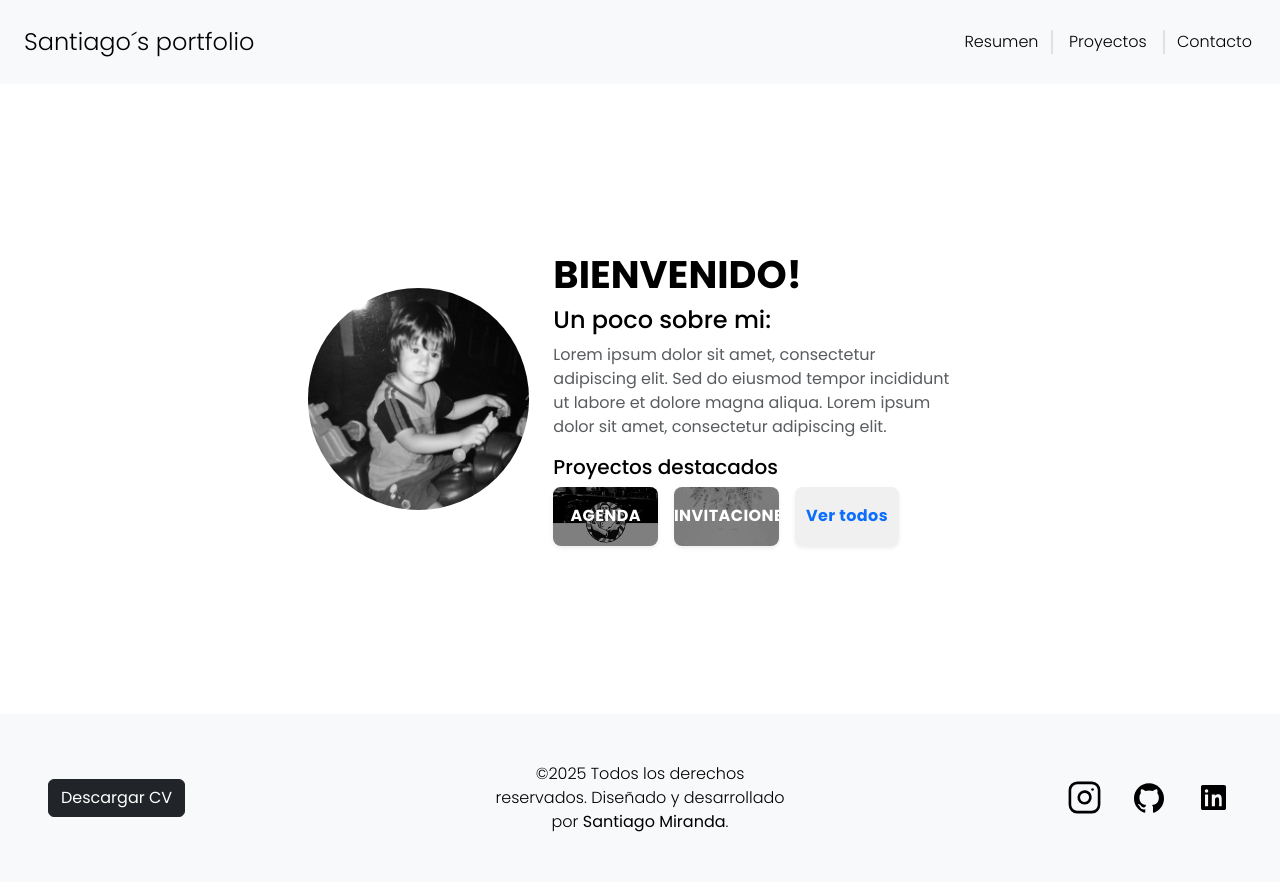
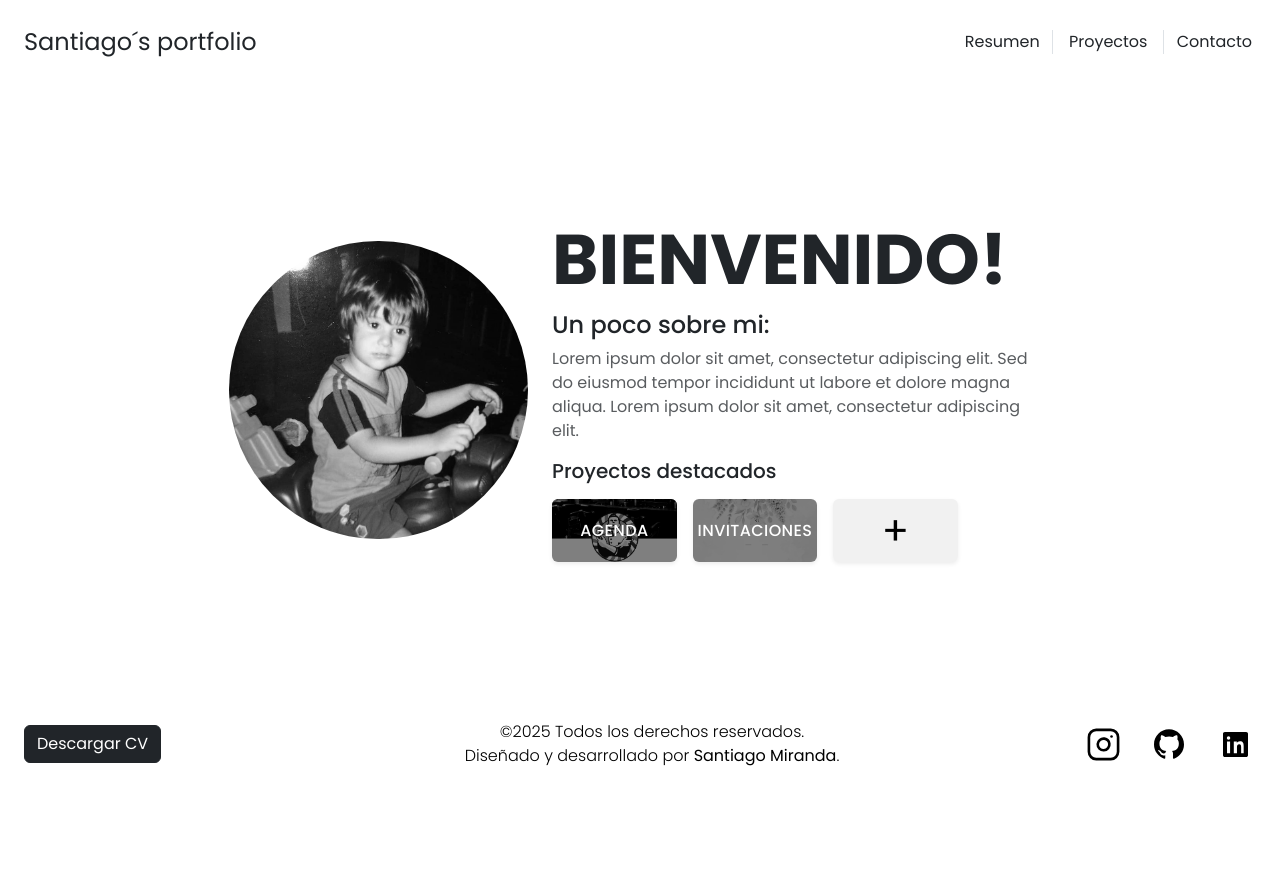
Before and after one commit to Santicamejo/Vitae, a plain HTML site: page index.html in a window 1280 px wide. After the commit the page ends 800 px from the top, so only its background shows below. Drawn offline with nearby package versions, Linux system fonts and the light colour scheme; a web font is replaced by a local one.

Commit message:
Finalizacion de la vista desktop landingpage

```diff
--- a/index.html
+++ b/index.html
@@ -10,62 +10,50 @@
 
     <title>Curriculum vitae</title>
 </head>
-<body class="layout">
+<body>
 
-  <header class="container-fluid p-4 bg-light">
-
+  <header class="container-fluid p-4 mb-5">
     <article class="row justify-content-between align-items-center">
-
-      <a href="index.html" class="col-4 m-0 fs-4 text-reset text-decoration-none">Santiago´s portfolio</a>
-
+      <div class="col-4 m-0 fs-4 text-decoration-none">
+        <a href="index.html" class="text-reset text-decoration-none">Santiago´s portfolio</a>
+      </div>
       <ul class="col-4 list-inline text-end m-0 fs-6 p-0 me-3">
         <li class="list-inline-item"><a href="resumen.html" class="u-underline text-reset text-decoration-none">Resumen</a></li>
-        <li class="list-inline-item border-2 border-start border-end pe-3 ps-3"><a href="proyectos.html" class="u-underline text-reset text-decoration-none">Proyectos</a></li>
+        <li class="list-inline-item border-1 border-start border-end pe-3 ps-3"><a href="proyectos.html" class="u-underline text-reset text-decoration-none">Proyectos</a></li>
         <li class="list-inline-item"><a href="contacto.html" class="u-underline text-reset text-decoration-none">Contacto</a></li>
       </ul>
-
     </article>
-
   </header>
 
   <main class="container" id="hero">
-
     <section class="row justify-content-center align-items-center" id="hero-contenido">
-        <article class="col-4 p-0">
+        <aside class="col-4 p-0">
           <img src="assets/MiFoto.png" alt="" class="img-fluid rounded-circle object-fit-cover ">
-        </article>
-
-        <article class="col-8 text-start ps-4">
-
+        </aside>
+        <article class="col-7 text-start ps-4" id="presentacion">
           <h1 id="titulo" class="text-uppercase">bienvenido!</h1>
-
           <div class="my-2">
             <h2 class="fs-4">Un poco sobre mi:</h2>
             <p class="text-body-secondary fw-normal">
               Lorem ipsum dolor sit amet, consectetur adipiscing elit. Sed do eiusmod tempor incididunt ut labore et dolore magna aliqua. Lorem ipsum dolor sit amet, consectetur adipiscing elit.
           </div>
-
           <h2 class="fs-5">Proyectos destacados</h2>
-
-          <article class="row ms-0 gap-3">
-
+          <article class="row ms-0 gap-3 pt-2">
             <div class="col-3 m-0 p-0">
-                <a href="#" target="_blank" class="proyecto bg-agenda rounded-3 shadow-sm text-decoration-none">
+                <a href="#" target="_blank" class="proyecto bg-agenda rounded-2 shadow-sm text-decoration-none">
                   <span class="proyecto__mask"></span>
                   <span class="proyecto__label">Agenda</span>
                 </a>
             </div>
-
             <div class="col-3 m-0 p-0">
-              <a href="https://invitaciones.softuydevs.com/" target="_blank" class="proyecto bg-invitaciones rounded-3 shadow-sm text-decoration-none">
+              <a href="https://invitaciones.softuydevs.com/" target="_blank" class="proyecto bg-invitaciones rounded-2 shadow-sm text-decoration-none">
                 <span class="proyecto__mask"></span>
                 <span class="proyecto__label">INVITACIONES</span>
               </a>
             </div>
-
             <div class="col-3 m-0 p-0">
-              <a href="proyectos.html" id="proyecto-tres" class="proyecto proyecto--vermas rounded-3 shadow-sm text-decoration-none">
-                <span class="proyecto__label text-primary">Ver todos</span>
+              <a href="proyectos.html" id="proyecto-tres" class="proyecto--vermas rounded-2 shadow-sm text-decoration-none">
+                <span class="proyecto__label text-primary fw-normal fs-1 text-reset">+</span>
               </a>
             </div>
           </article>
@@ -73,42 +61,32 @@
     </section>
   </main>
 
-  <footer class="container-fluid bg-light">
-
+  <footer class="mt-5 p-4">
     <article class="row justify-content-between align-items-center">
-
-      <article class="d-flex col-4 justify-content-start align-items-center ps-5">
+      <article class="col-4">
         <a href="assets/Curriculum-01-08-25.pdf" download="SantiagoMiranda-CV.pdf" class="btn btn-dark">
           Descargar CV
         </a>
       </article>
-
-      <div class="col-3 text-center py-5 ">&copy;2025 Todos los derechos reservados. Diseñado y desarrollado por <strong>Santiago Miranda</strong>.</div>
-
-      <article class="d-flex col-4 justify-content-end align-items-center">
-
-        <a href="https://www.instagram.com/sannti.camejo/" target="_blank" rel="noopener" class="col-2 text-decoration-none">
+      <div class="col-4 text-center fw-light">&copy;2025 Todos los derechos reservados. <br> Diseñado y desarrollado por <strong class="">Santiago Miranda</strong>.</div>
+      <article class="col-4 row justify-content-end align-items-center">
+        <a href="https://www.instagram.com/sannti.camejo/" target="_blank" rel="noopener" class="col-2 text-decoration-none text-center">
           <svg width="35" height="35" viewBox="0 0 24 24" fill="none" stroke="currentColor" stroke-width="1.8" stroke-linecap="round" stroke-linejoin="round" role="img" aria-label="Instagram">
             <rect x="2" y="2" width="20" height="20" rx="5"></rect>
             <path d="M16 11.37A4 4 0 1 1 12.63 8 4 4 0 0 1 16 11.37z"></path>
             <line x1="17.5" y1="6.5" x2="17.51" y2="6.5"></line>
           </svg>
         </a>
-
-        <a href="https://github.com/santicamejo" target="_blank" rel="noopener" class="col-2 text-decoration-none">
-            <svg width="30" height="30" viewBox="0 0 24 24" fill="currentColor" role="img" aria-label="GitHub"><path d="M12 .297C5.37.297 0 5.67 0 12.348c0 5.302 3.438 9.8 8.205 11.387.6.113.82-.262.82-.582 0-.288-.01-1.053-.017-2.067-3.338.73-4.042-1.61-4.042-1.61-.546-1.387-1.334-1.757-1.334-1.757-1.09-.758.083-.742.083-.742 1.204.085 1.838 1.239 1.838 1.239 1.072 1.86 2.812 1.323 3.495 1.011.108-.787.42-1.323.763-1.628-2.665-.306-5.466-1.357-5.466-6.039 0-1.334.474-2.422 1.25-3.276-.126-.307-.542-1.544.118-3.216 0 0 1.02-.327 3.346 1.25a11.62 11.62 0 0 1 3.05-.41c1.036.004 2.089.141 3.05.41 2.325-1.577 3.343-1.25 3.343-1.25.662 1.672.246 2.909.121 3.216.78.854 1.25 1.942 1.25 3.276 0 4.694-2.806 5.727-5.48 6.027.43.373.815 1.107.815 2.233 0 1.613-.015 2.913-.015 3.31 0 .325.216.703.826.58C20.565 22.143 24 17.65 24 12.348 24 5.67 18.627.297 12 .297z"/> </svg>
+        <a href="https://github.com/santicamejo" target="_blank" rel="noopener" class="col-2 text-decoration-none text-center">
+          <svg width="30" height="30" viewBox="0 0 24 24" fill="currentColor" role="img" aria-label="GitHub"><path d="M12 .297C5.37.297 0 5.67 0 12.348c0 5.302 3.438 9.8 8.205 11.387.6.113.82-.262.82-.582 0-.288-.01-1.053-.017-2.067-3.338.73-4.042-1.61-4.042-1.61-.546-1.387-1.334-1.757-1.334-1.757-1.09-.758.083-.742.083-.742 1.204.085 1.838 1.239 1.838 1.239 1.072 1.86 2.812 1.323 3.495 1.011.108-.787.42-1.323.763-1.628-2.665-.306-5.466-1.357-5.466-6.039 0-1.334.474-2.422 1.25-3.276-.126-.307-.542-1.544.118-3.216 0 0 1.02-.327 3.346 1.25a11.62 11.62 0 0 1 3.05-.41c1.036.004 2.089.141 3.05.41 2.325-1.577 3.343-1.25 3.343-1.25.662 1.672.246 2.909.121 3.216.78.854 1.25 1.942 1.25 3.276 0 4.694-2.806 5.727-5.48 6.027.43.373.815 1.107.815 2.233 0 1.613-.015 2.913-.015 3.31 0 .325.216.703.826.58C20.565 22.143 24 17.65 24 12.348 24 5.67 18.627.297 12 .297z"/> </svg>
         </a>
-
-        <a href="https://www.linkedin.com/in/sannticamejo/" target="_blank" rel="noopener" class="col-2">
-            <svg width="25" height="25" viewBox="0 0 24 24" fill="currentColor"
-            role="img" aria-label="LinkedIn">
+        <a href="https://www.linkedin.com/in/sannticamejo/" target="_blank" rel="noopener" class="col-2 text-decoration-none text-center">
+          <svg width="25" height="25" viewBox="0 0 24 24" fill="currentColor" role="img" aria-label="LinkedIn">
             <path d="M22.225 0H1.771C.792 0 0 .774 0 1.729v20.542C0 23.225.792 24 1.771 24h20.451C23.2 24 24 23.225 24 22.271V1.729C24 .774 23.2 0 22.222 0h.003zM6.813 20.452H3.86V9h2.952v11.452zM5.337 7.433a1.688 1.688 0 1 1 0-3.376 1.688 1.688 0 0 1 0 3.376zM20.447 20.452H17.4V14.89c0-1.327-.027-3.037-1.852-3.037-1.853 0-2.136 1.447-2.136 2.943v5.656H10.37V9h2.92v1.561h.042c.406-.77 1.397-1.584 2.875-1.584 3.073 0 3.64 2.022 3.64 4.652v6.823z"/>
-        </svg>
+          </svg>
         </a>
       </article>
     </article>
-
-
   </footer>
 
     <script src="main.js"></script>
--- a/styles.css
+++ b/styles.css
@@ -8,28 +8,57 @@
 *{
     margin: 0;
     padding: 0;
-    text-decoration: none;
     box-sizing: border-box;
     font-family: var(--text);
-    color: black;
-    font-weight: 300;
+}
+
+
+#presentacion{
+    max-height: 60vh;
+}
+
+
+.u-underline{
+    position: relative;
+}
+.u-underline::after{
+    content:"";
+    position:absolute;
+    left:0; bottom:-2px;
+    width: 100%; height: 1px;
+    background: orange;
+    transform: scaleX(0);
+    transform-origin: left;
+    transition: transform .35s ease;
+}
+.u-underline:hover::after, .u-underline:focus-visible::after {
+    transform: scaleX(1);
+}
+.u-underline-active{
+    border-bottom: orange solid 2px;
 }
 
 
 
+main{
+    display: flex;
+    flex-direction: column;
+    justify-content: space-around;
+    align-items: center;
+    height: 64.5vh;
+}
 #hero {
     background: url(../img/hero.jpg) no-repeat center center fixed;
-    background-size: cover;
-    max-width: 50vw;
-    padding: 21vh 0;
-    text-align: center;
+    max-width: 70vw;
 }
+
 #main-contacto{
     background: url(../img/hero.jpg) no-repeat center center fixed;
     background-size: cover;
     max-width: 50vw;
     text-align: center;
 }
+
 #hero-p{
     background: url(../img/hero.jpg) no-repeat center center fixed;
     background-size: cover;
@@ -37,13 +66,12 @@
     padding: 10vh 0;
     text-align: center;
 }
+
 #titulo{
-    font-size: 3vw;
+    font-size: 5.5vw;
     font-weight: bold;
 }
-
-
-
+/*
 .proyecto{
     position: relative;
     display: block;
@@ -109,38 +137,61 @@
 }
 .bg-agenda{ background-image: url("assets/agenda.png "); }
 .bg-invitaciones{ background-image: url("assets/invitacion.png"); }
+.bg-curriculum { background-image: url(assets/CV.png); } */
+
+.proyecto:hover{
+    box-shadow: 0 .75rem 1.25rem rgba(0,0,0,.22);
+}
+.proyecto--vermas{
+    background: #f1f1f1;
+    position: relative;
+    display: block;
+    aspect-ratio: 16/8;
+    overflow: hidden;
+    color: black;
+}
+.proyecto--vermas .proyecto__label{
+    text-transform: none;
+}
+.proyecto{
+    position: relative;
+    display: block;
+    aspect-ratio: 16/8;
+    overflow: hidden;
+    background-position: center;
+    background-size: cover;
+    transition: transform .18s ease, box-shadow .18s ease;
+}
+.proyecto:hover{
+    transform: translateY(6px);
+    box-shadow: 0 .75rem 1.25rem rgba(0,0,0,.32);
+}
+.proyecto__mask{
+    position: absolute;
+    inset: 0;
+    background: rgba(0,0,0,.50);
+    transition: background .28s ease;
+}
+.proyecto:hover .proyecto__mask{
+    background: rgba(0,0,0,.35);
+}
+
+.proyecto__label{
+    position: absolute;
+    inset: 0;
+    display: grid;
+    place-items: center;
+    text-transform: uppercase;
+    letter-spacing: .4px;
+    font-weight: 500;
+    color: #fff;
+}
+
+.bg-agenda{ background-image: url("assets/agenda.png "); }
+.bg-invitaciones{ background-image: url("assets/invitacion.png"); }
 .bg-curriculum { background-image: url(assets/CV.png); }
 
 
-
-footer article div{
+footer article div, footer article a{
     color: black;
 }
-footer article div strong{
-    color: black;
-}
-
-
-
-
-
-
-.u-underline{
-    position: relative;
-}
-.u-underline::after{
-    content:"";
-    position:absolute;
-    left:0; bottom:-2px;
-    width: 100%; height: 1px;
-    background: orange;
-    transform: scaleX(0);
-    transform-origin: left;
-    transition: transform .35s ease;
-}
-.u-underline:hover::after, .u-underline:focus-visible::after {
-    transform: scaleX(1);
-}
-.u-underline-active{
-    border-bottom: orange solid 2px;
-}
```
